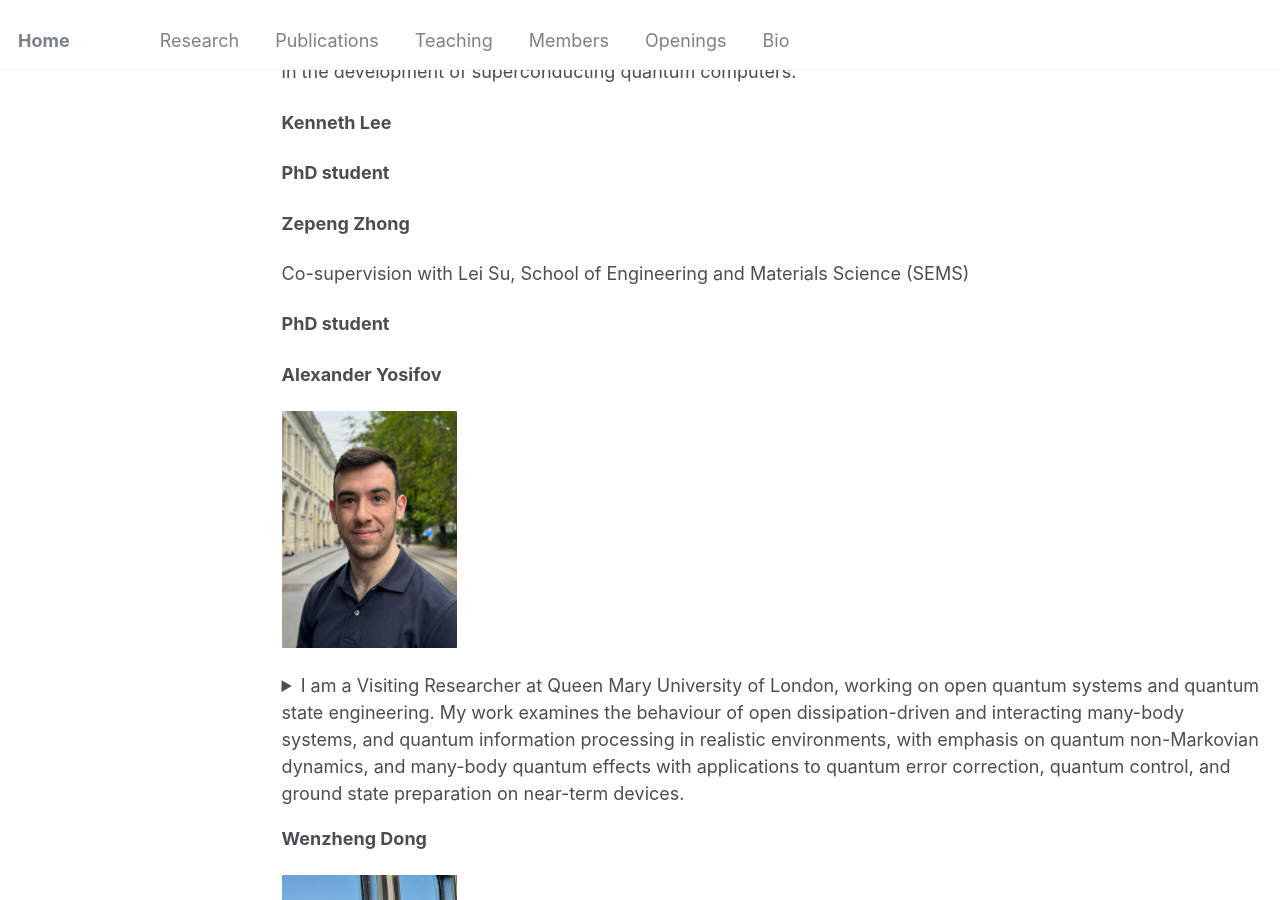
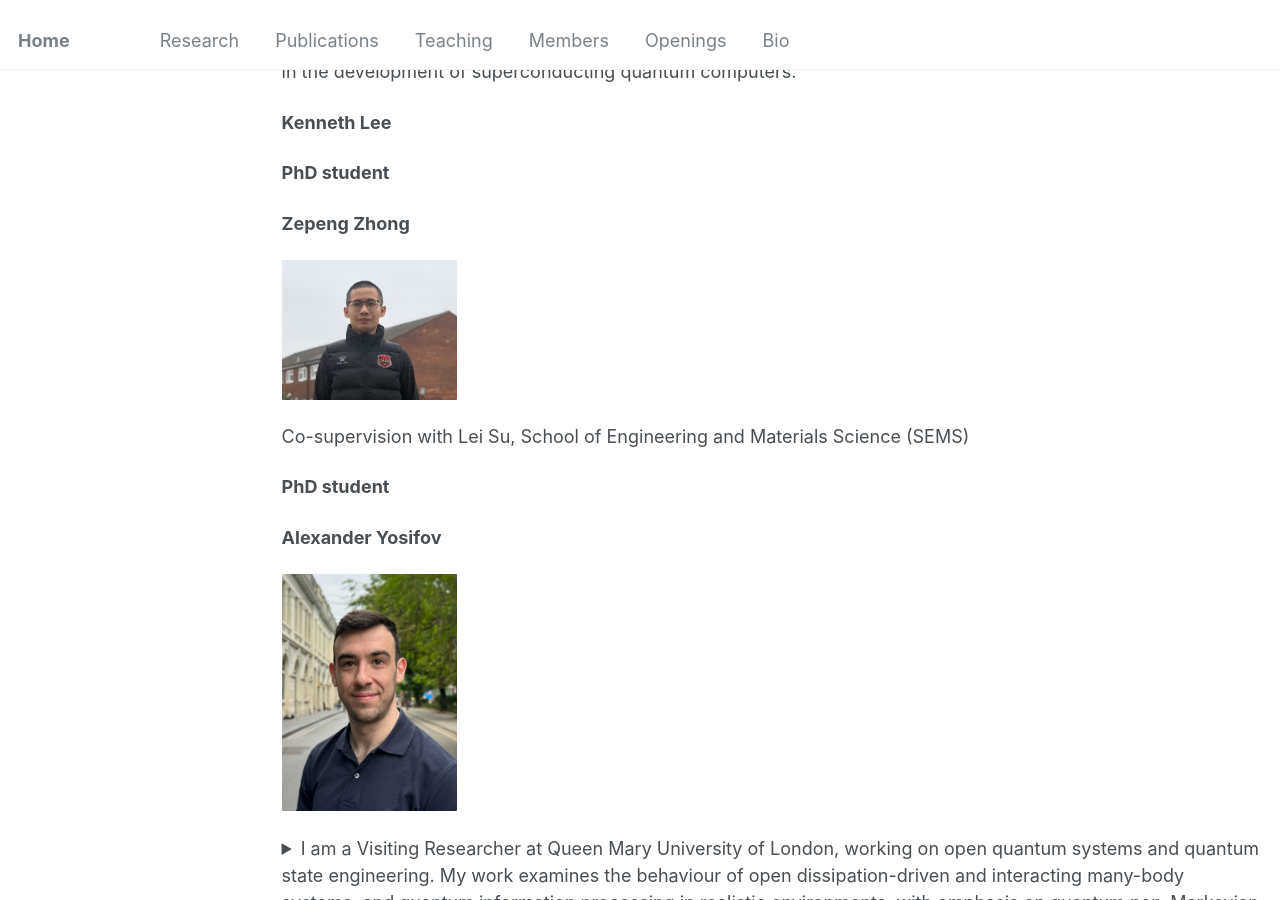
Before and after one commit to jinzhao-sun/jinzhao-sun.github.io, a Jekyll site: the page built from _pages/members.md, in a window 1280 px wide and 900 px high, scrolled down 526 px. Built offline with Jekyll 4.4.1, drawn with Linux system fonts in a browser that asks for light colours.

Commit message:
Update members.md

```diff
--- a/_pages/members.md
+++ b/_pages/members.md
@@ -31,7 +31,8 @@ My research interest generally lies in the development of quantum algorithms for
 
 **Zepeng Zhong**<br>
 
-<!-- <img src="/images/Shitaro.png" alt="Description" style="border-radius: 1px; box-shadow: 0 0px 1px rgba(0, 0, 0, 0.02); border: 0px solid #ccc; width: 175px;">  -->
+<img src="/images/Profile_Zepeng_Zhong.png" alt="Description" style="border-radius: 1px; box-shadow: 0 0px 1px rgba(0, 0, 0, 0.02); border: 0px solid #ccc; width: 175px;">
+
 Co-supervision with Lei Su,  School of Engineering and Materials Science (SEMS) <br>
 
 
```
